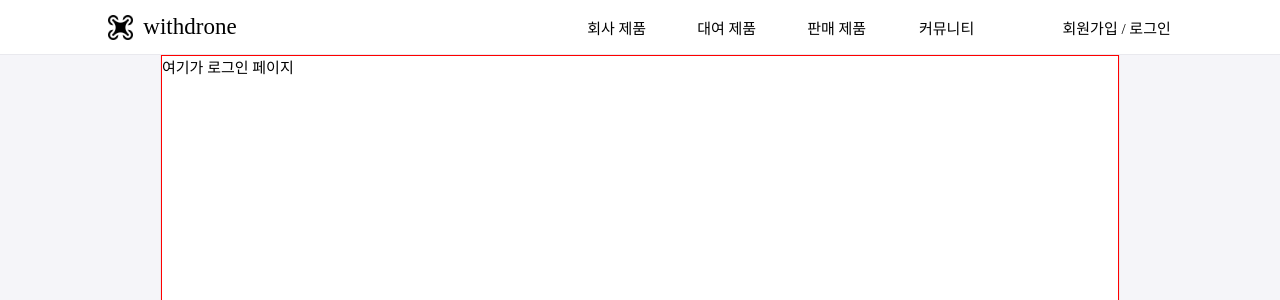
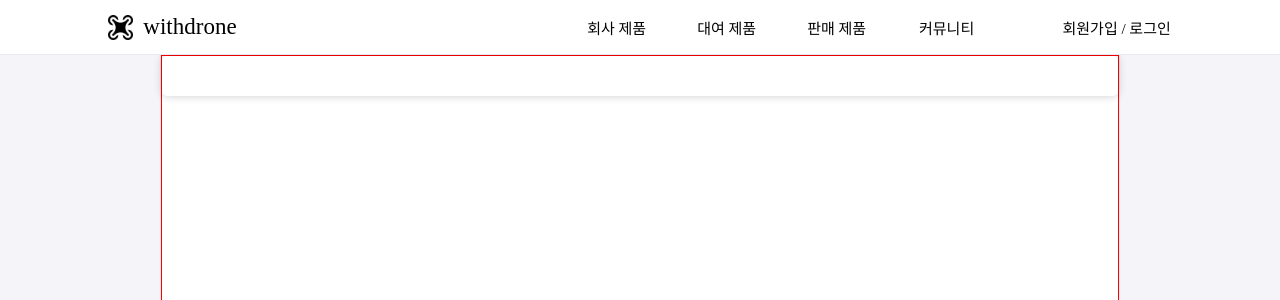
Before and after one commit to EasyWebP/WithDrone, a React (Create React App) app in the folder WithDrone_1/withdrone/: page /login in a window 1280 px wide. Shown: the top 300 px of the page. Built offline with nearby package versions, Linux system fonts and the light colour scheme; a web font is replaced by a local one.

Commit message:
[ADD] login 페이지 컨테이너

```diff
--- a/WithDrone_1/withdrone/src/pages/login/index.tsx
+++ b/WithDrone_1/withdrone/src/pages/login/index.tsx
@@ -10,13 +10,37 @@ const Containers = styled.div`
   border: 1px solid red;
 `;
 
-const Bottom = styled.div`
+const LoginPage = styled.div`
   display: flex;
-  gap: 1.5rem;
+  flex-direction: column;
+  align-items: center;
+  justify-content: center;
+  height: 100vh;
+  background-color: grey;
 `;
+
+const LoginForm = styled.form`
+  display: flex;
+  flex-direction: column;
+  align-items: center;
+  justify-content: center;
+  padding: 20px;
+  border-radius: 5px;
+  box-shadow: 0 0 10px rgba(0, 0, 0, 0.2);
+  background-color: #fff;
+`;
+
+
+
 export default function Login() {
   const navigate = useNavigate();
   const { bookId } = useParams();
 
-  return <Containers>여기가 로그인 페이지 </Containers>;
+  return (
+    <Containers>
+      <LoginForm>
+
+      </LoginForm>
+    </Containers>
+  );
 }
```
